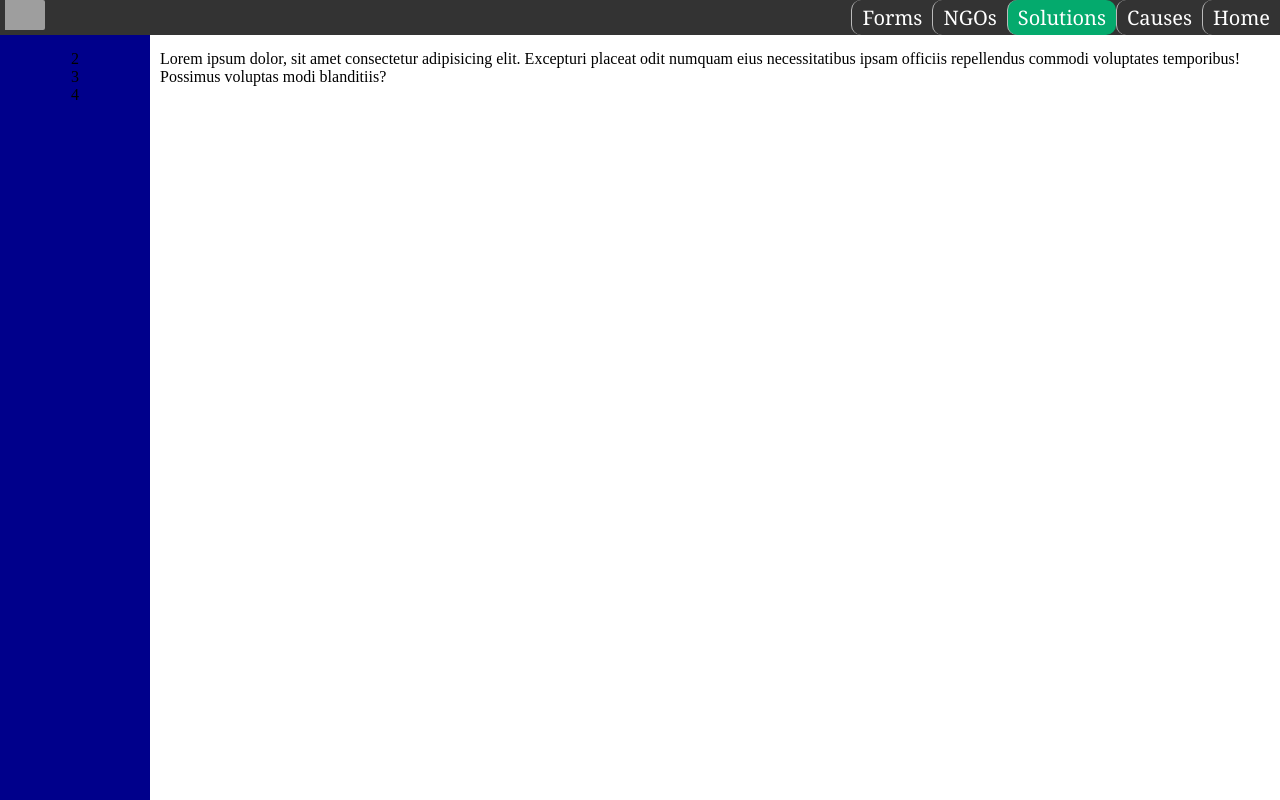
After one commit to Gurkirat2915X/Maybe-Evs-project, a Django app: page /evs/Solutions in a window 1280 px wide. The commit adds this page. Run offline with Django 4.2, Linux system fonts and the light colour scheme; grey boxes are pictures that could not be loaded.

Commit message:
Added Solution page.

```diff
--- /dev/null
+++ b/Evs_project/evs/templates/evs/Solution.html
@@ -0,0 +1,6 @@
+{% extends "evs/layout1.html"%}
+{% block content%}
+<p id="#1">
+    Lorem ipsum dolor, sit amet consectetur adipisicing elit. Excepturi placeat odit numquam eius necessitatibus ipsam officiis repellendus commodi voluptates temporibus! Possimus voluptas modi blanditiis?
+</p>
+{% endblock %}
--- a/Evs_project/evs/templates/evs/layout1.html
+++ b/Evs_project/evs/templates/evs/layout1.html
@@ -10,8 +10,8 @@
 <body>
     <div id="vertical-nav">
         <ul >
-            {% for i in link_causes %}
-                {% for j in causes%}
+            {% for i in link_side_nav_names %}
+                {% for j in side_nav_names%}
                     {% if j in i%}
                         <li>
                             <a href={{i}}>{{j}}</a>
--- a/Evs_project/evs/urls.py
+++ b/Evs_project/evs/urls.py
@@ -3,5 +3,6 @@ from . import views
 
 urlpatterns = [
      path("Home", views.index, name="index"),
-     path("Causes",views.Causes,name="Causes")
+     path("Causes",views.Causes,name="Causes"),
+     path("Solutions",views.Solutions,name="Solution")
  ]
--- a/Evs_project/evs/views.py
+++ b/Evs_project/evs/views.py
@@ -6,6 +6,11 @@ logo_link = "https://img.freepik.com/free-vector/sea-animal-cartoon-sticker-with
 img_links = ["ABS","123"]
 causes = ["1","2","3","4"]
 link_causes = []
+solutions = ["2","3","4"]
+link_solutions = []
+
+for i in solutions:
+     link_solutions.append("#"+str(i))
 
 for i in causes:
      link_causes.append("#"+str(i))
@@ -17,7 +22,21 @@ def index(request):
      "img_links":img_links})
 def Causes(request):
      return render(request,"evs/Causes.html",
-     {"name": nav_names[1],"nav_names":nav_names,"logo":logo_link
-     ,"causes":causes,"link_causes":link_causes})
+     {
+          "name": nav_names[1],
+          "nav_names":nav_names,
+          "logo":logo_link,
+          "side_nav_names":causes,
+          "link_side_nav_names":link_causes
+     })
+def Solutions(request):
+     return render(request,"evs/Solution.html",
+     {
+          "name":nav_names[2],
+          "nav_names":nav_names,
+          "logo":logo_link,
+          "side_nav_names":solutions,
+          "link_side_nav_names":link_solutions
+     })
 
 # Create your views here.
```
